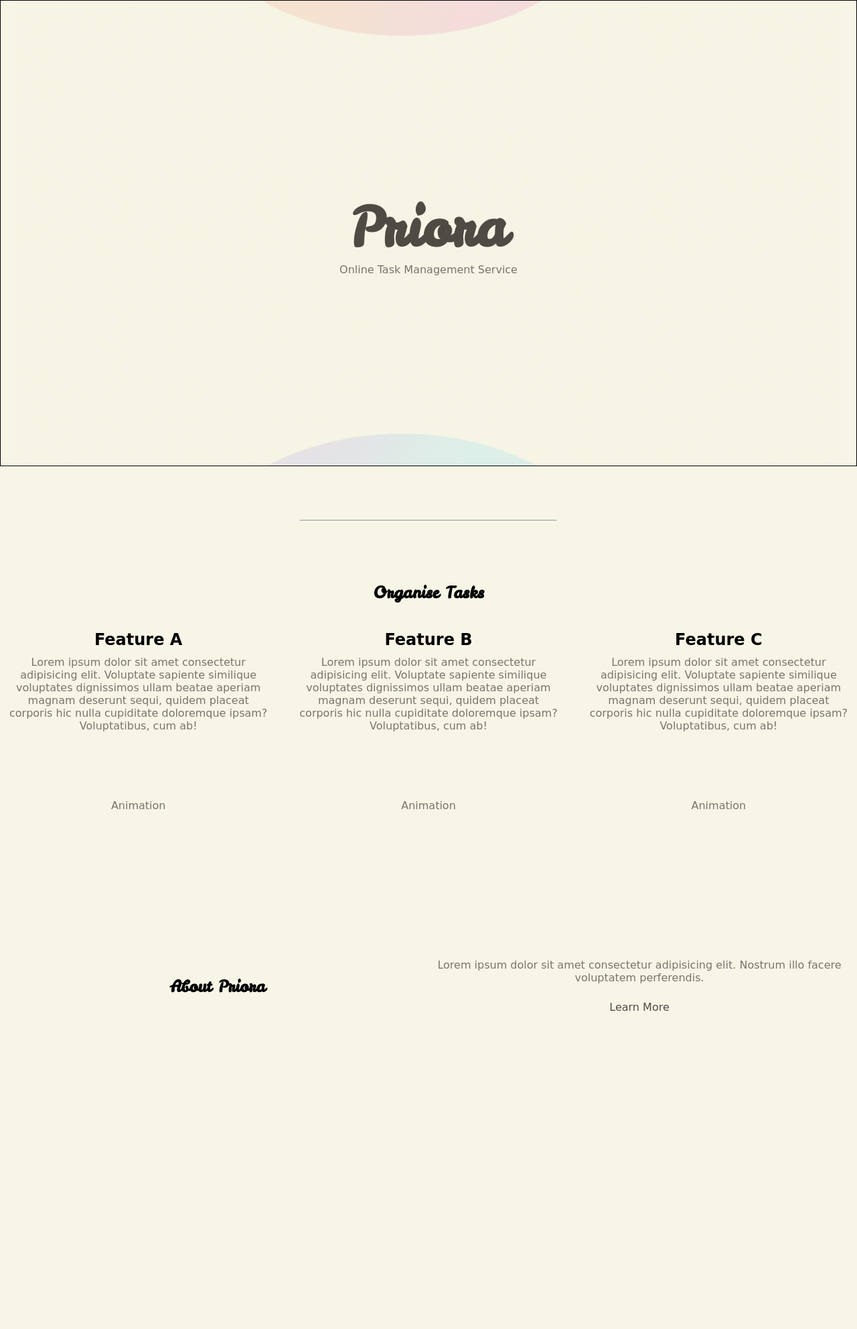
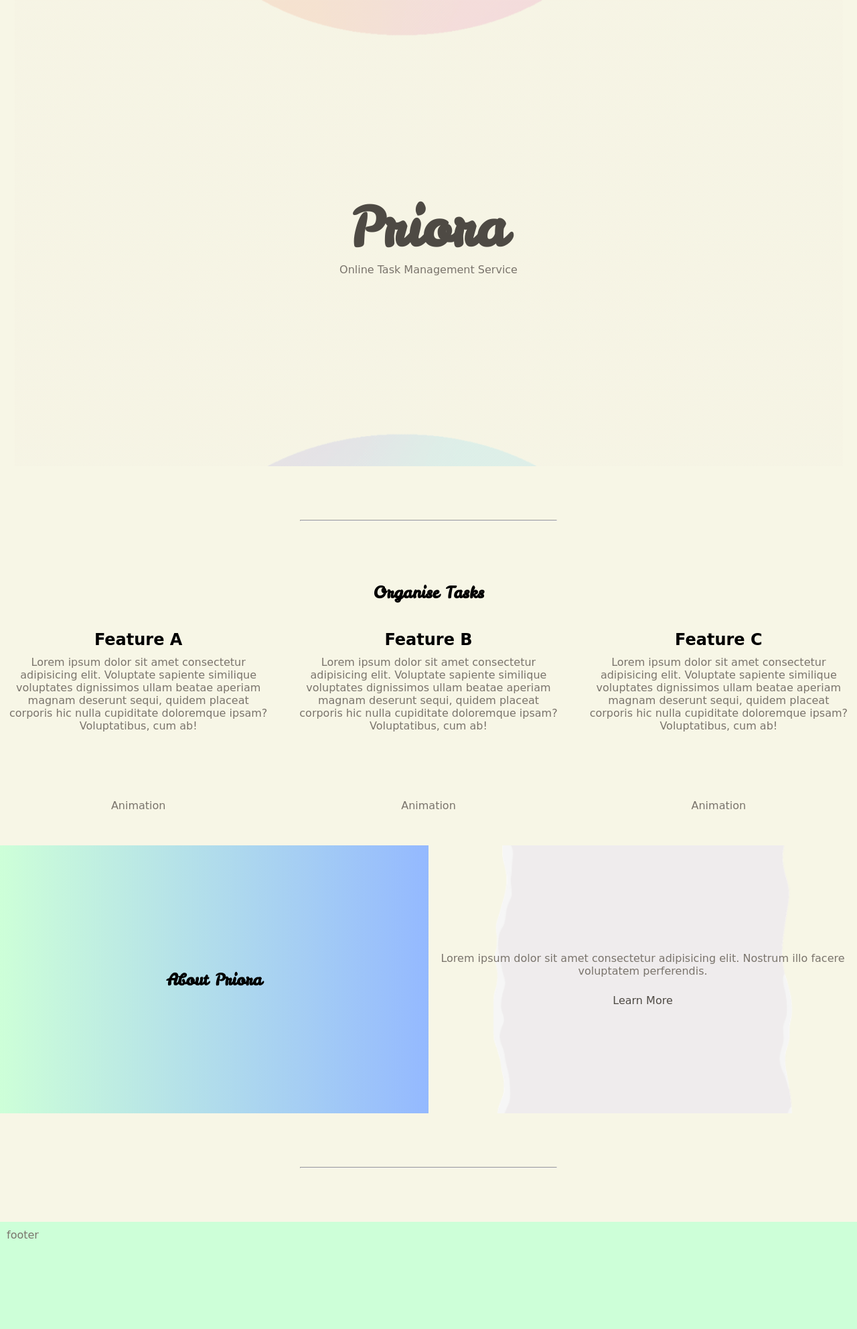
Before and after one commit to Sheikh-H/Priora-Task-Manager, a Flask app: page / in a window 1280 px wide. Shown: the part 75-2059 px from the top of the page at 67% size. Before the commit the page ends 1584 px from the top, so only its background shows below. Run offline with Flask 3, Linux system fonts and the light colour scheme.

Commit message:
starting the footer section

```diff
--- a/static/css/styles.css
+++ b/static/css/styles.css
@@ -138,7 +138,6 @@ hr{
     justify-content: center;
     width: 100%;
     height: 89vh;
-    border: 1px solid black;
 }
 
 .hero-section h1 {
@@ -203,7 +202,6 @@ hr{
 .about-priora{
     display: grid;
     grid-template-columns: repeat(2, 1fr);
-    padding: 10px;
 }
 
 .about-priora > div{
@@ -216,6 +214,22 @@ hr{
     gap: 25px;
 }
 
+.about-priora div:nth-child(1){
+    background: linear-gradient(90deg, #CDFFD8 0%, #94B9FF 100%);
+}
+.about-priora div:nth-child(2){
+    background-image: url('/static/media/paper-bg.png');
+    background-position: center;
+    background-size: cover;
+    background-repeat: no-repeat;
+}
+
+
+.footer-section{
+    padding: 10px;
+    background-color: #CDFFD8;
+    height: 20vh;
+}
 
 
 /* ==========================
@@ -290,6 +304,6 @@ hr{
     .hero-section {
         background-image: var(--hero-bg-dk);
         background-size: cover;
-                height: 92vh;
+        height: 92vh;
     }
 }
--- a/templates/footer.html
+++ b/templates/footer.html
@@ -0,0 +1,3 @@
+<section class="footer-section">
+  <div><p>footer</p></div>
+</section>
--- a/templates/main/home.html
+++ b/templates/main/home.html
@@ -65,4 +65,9 @@
     <p><a href="{{ url_for('about') }}">Learn More</a></p>
   </div>
 </section>
+<div class="space"></div>
+<div class="horizontal-line">
+  <hr />
+</div>
+<div class="space"></div>
 {% endblock content %}
```
Also changed, not shown: static/media/paper-bg.png (added).
